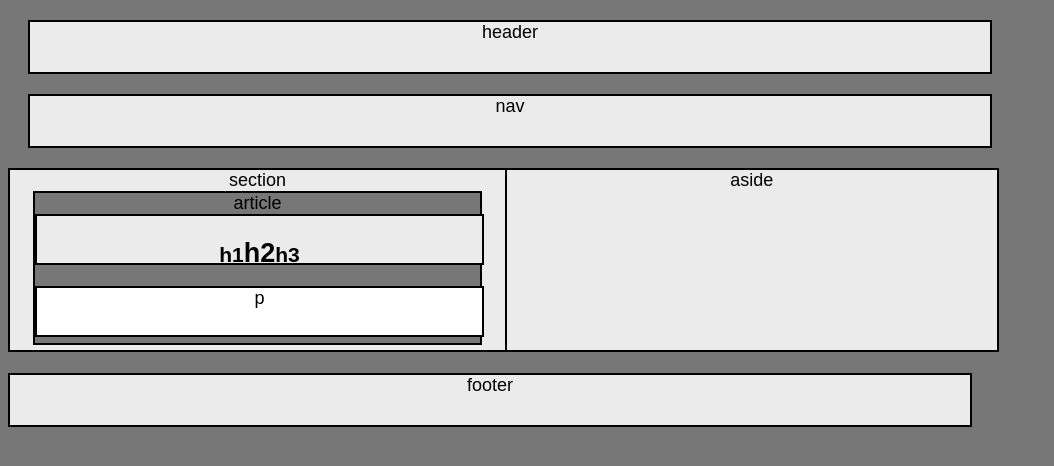
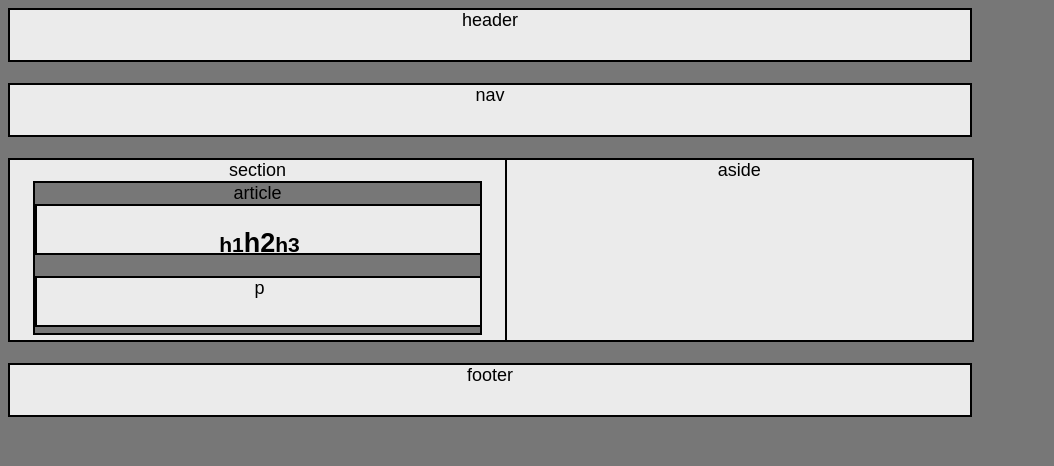
Before and after one commit to rh7723ahk/HTML-Wireframe, a plain HTML site: page index.html in a window 1280 px wide. Shown: the whole page, without its empty margins (0-1054 px from the left). Drawn offline with Linux system fonts and the light colour scheme.

Commit message:
added html and css

```diff
--- a/style.css
+++ b/style.css
@@ -2,10 +2,6 @@ html {
   background-color: #777;
   font-family: arial, Helvetica Neue, Helvetica, sans-serif;
   font-size: 18px
-}
-
-footer {
-  color: white;
 }
 
 header {
@@ -13,7 +9,6 @@ header {
   border: 2px solid black;
   text-align: center;
   background-color: #ebebeb;
-  margin: 20px;
   height: 50;
 }
 nav {
@@ -21,7 +16,6 @@ nav {
   border: 2px solid black;
   text-align: center;
   background-color: #ebebeb;
-  margin: 20px;
   height: 50px;
 }
 
@@ -32,16 +26,20 @@ section{
   text-align: center;
   background-color:#ebebeb;
   float: left;
+
 }
 
 article {
+	clear: both;
+	overflow: auto;
     width:90%;
-    margin:0 auto;
+    margin-right:0 auto;
     display:inline-block;
     text-align:center;
     border: 2px solid black;
     background-color: #777;
     height: 150px;
+
 
 }
 div {
@@ -67,7 +65,7 @@ p{
 
   border: 2px solid black;
   text-align: center;
-  background-color:white;
+  background-color:#ebebeb;
   margin: auto;
   width: 100%;
   height: 47px;
@@ -78,7 +76,7 @@ aside {
   border: 2px solid black;
   text-align: center;
   background-color: #ebebeb;
-  margin-left:380px;
+  margin-left:355px;
 }
 
 footer {
```
Also changed, not shown: index.html (+2 -0 lines).
